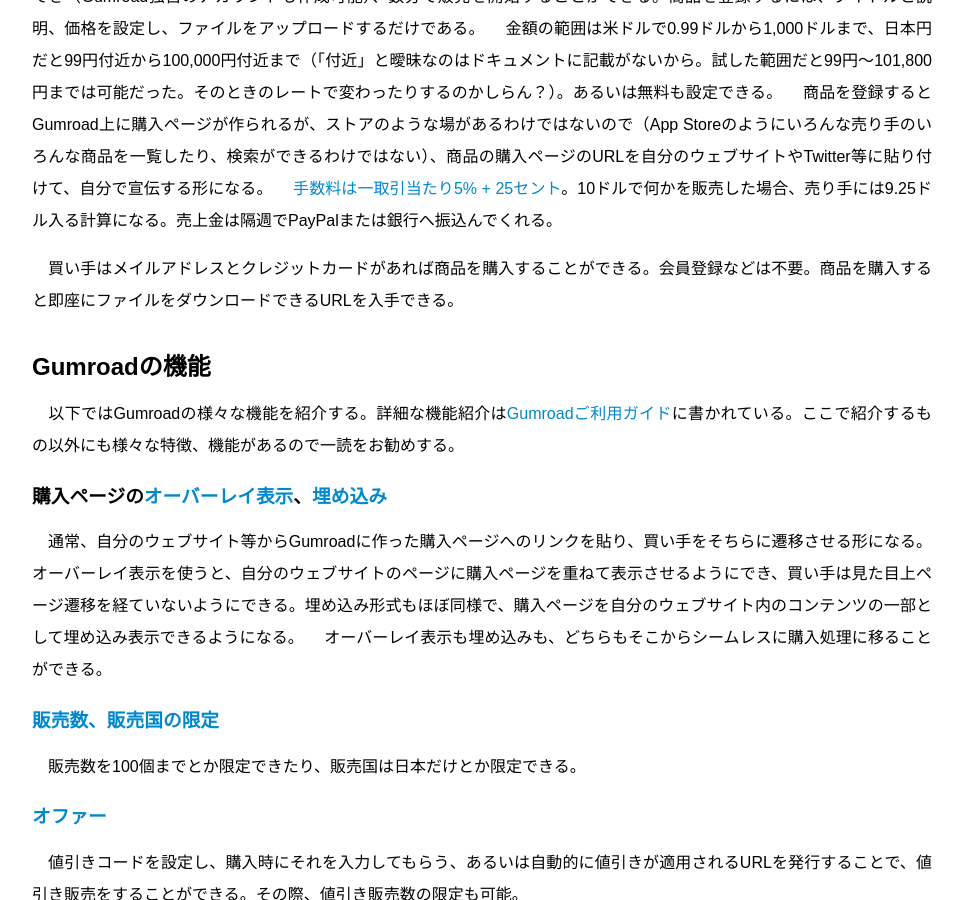
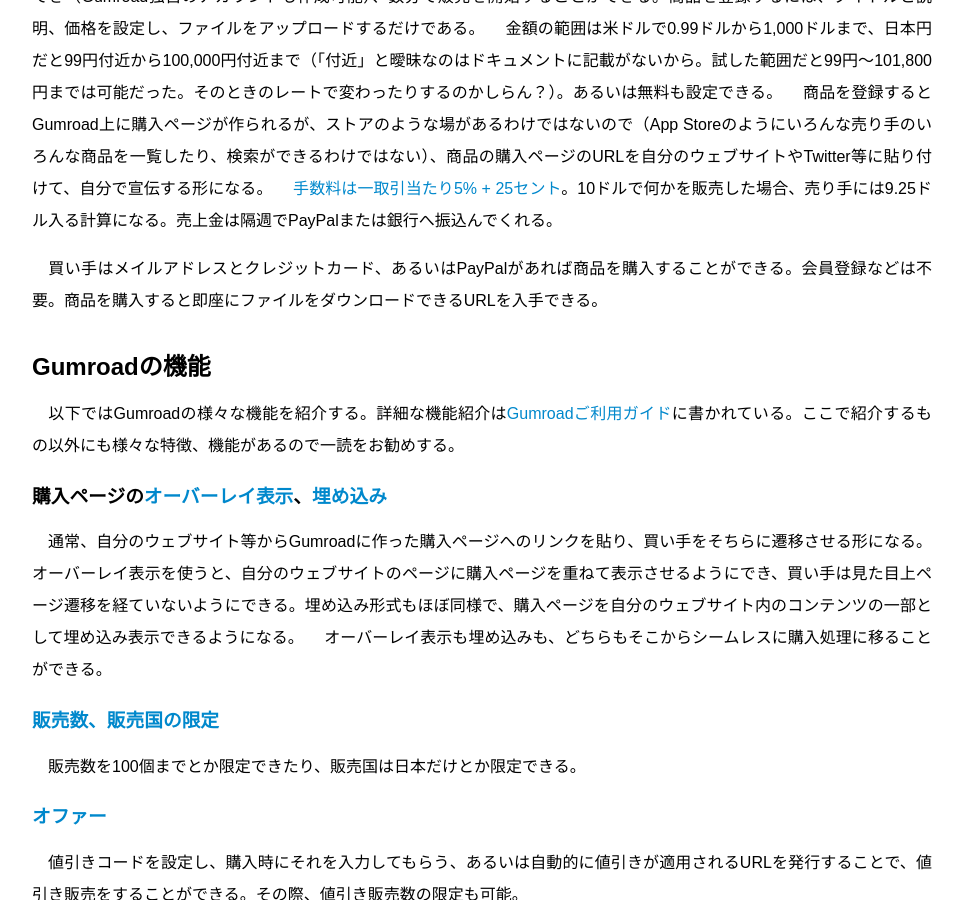
Before and after one commit to GenjiApp/genjiapp.github.io, a Jekyll site: the page built from _posts/2014-04-10-things-you-can-do-on-gumroad.md, in a window 1280 px wide and 900 px high, scrolled down 573 px. Shown: the whole window, without its empty margins (158-1121 px from the left). Built offline with Jekyll 4.4.1, drawn with Linux system fonts in a browser that asks for light colours; Markdown is read by kramdown in place of the engine named in the settings.

Commit message:
fix post '2014-04-10-things-you-can-do-on-gumroad'

```diff
--- a/_posts/2014-04-10-things-you-can-do-on-gumroad.md
+++ b/_posts/2014-04-10-things-you-can-do-on-gumroad.md
@@ -17,7 +17,7 @@
 　商品を登録するとGumroad上に購入ページが作られるが、ストアのような場があるわけではないので（App Storeのようにいろんな売り手のいろんな商品を一覧したり、検索ができるわけではない）、商品の購入ページのURLを自分のウェブサイトやTwitter等に貼り付けて、自分で宣伝する形になる。
 　[手数料は一取引当たり5% + 25セント](https://gumroad.com/guide/basics/getting-paid#fees)。10ドルで何かを販売した場合、売り手には9.25ドル入る計算になる。売上金は隔週でPayPalまたは銀行へ振込んでくれる。
 
-　買い手はメイルアドレスとクレジットカードがあれば商品を購入することができる。会員登録などは不要。商品を購入すると即座にファイルをダウンロードできるURLを入手できる。
+　買い手はメイルアドレスとクレジットカード、あるいはPayPalがあれば商品を購入することができる。会員登録などは不要。商品を購入すると即座にファイルをダウンロードできるURLを入手できる。
 
 ## Gumroadの機能
 
```
